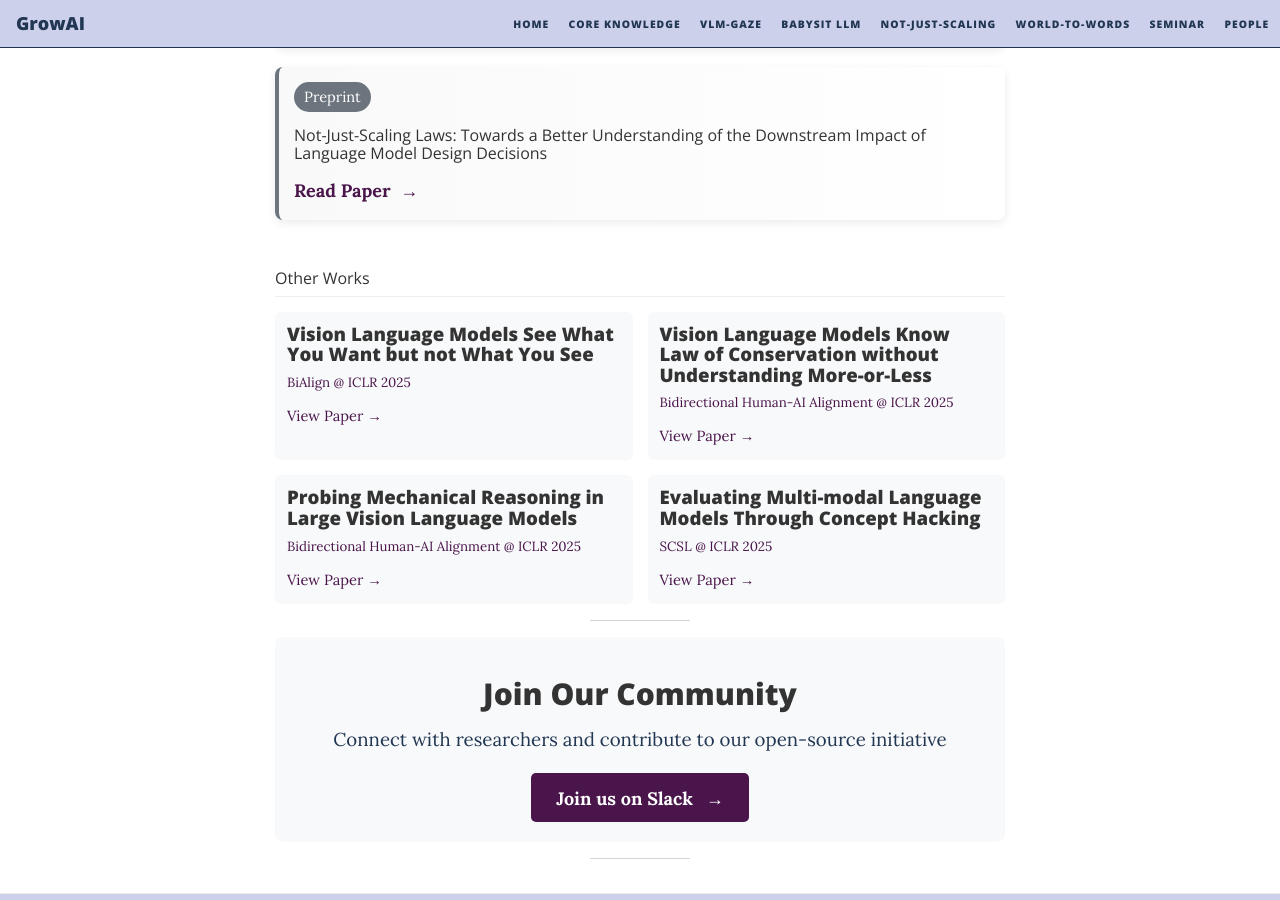
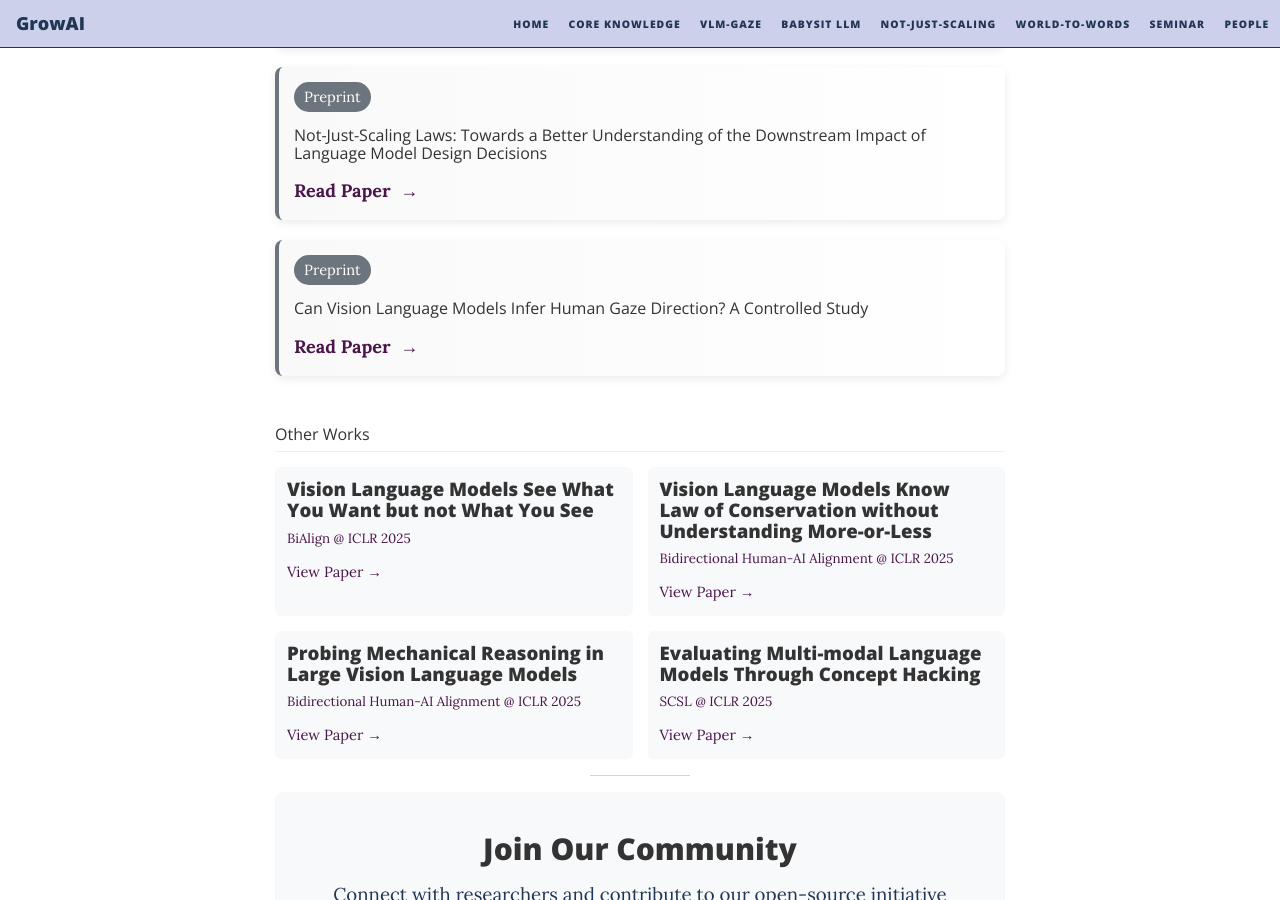
Before and after one commit to growing-ai-like-a-child/growing-ai-like-a-child.github.io, a Jekyll site: the page built from index.html, in a window 1280 px wide and 900 px high, scrolled down 1141 px. Built offline with Jekyll 4.4.1, drawn with Linux system fonts in a browser that asks for light colours; nearby versions of some CDN libraries; the list of posts is cut into pages by our own code.

Commit message:
update core knowledge and gaze

```diff
--- a/_config.yml
+++ b/_config.yml
@@ -22,7 +22,6 @@ navbar-links:
   World-to-Words: "/pages/OctoBERT"
   Seminar: "/pages/Seminars"
   People: "/pages/Members"
-
 
 # Image to show in the navigation bar - works best with a square image
 # Remove this parameter if you don't want an image in the navbar
--- a/index.html
+++ b/index.html
@@ -57,8 +57,8 @@ layout: home
     <!-- ICML Publication -->
     <div class="publication-card" style="background: linear-gradient(to right, #f9f9f9, #ffffff); border-left: 4px solid #4A154B; border-radius: 8px; box-shadow: 0 3px 10px rgba(0,0,0,0.08); padding: 15px; transition: transform 0.2s ease;">
         <div class="pub-badge" style="display: inline-block; background-color: #4A154B; color: white; padding: 4px 10px; border-radius: 20px; font-size: 11pt; margin-bottom: 10px;">ICML 2025</div>
-        <h4 style="margin: 5px 0 10px 0; font-size: 16pt; color: #333;"><a href="https://growing-ai-like-a-child.github.io/pages/Core/" target="_blank" style="color: #333; text-decoration: none;">Core Knowledge Deficits in Multi-Modal Language Models</a></h4>
-        <a href="https://growing-ai-like-a-child.github.io/pages/Core/" target="_blank" class="pub-link" style="display: inline-block; color: #4A154B; text-decoration: none; font-weight: bold; margin-top: 5px; border-bottom: 1px solid transparent; transition: border-color 0.3s ease;">
+        <h4 style="margin: 5px 0 10px 0; font-size: 16pt; color: #333;"><a href="https://williamium3000.github.io/core-knowledge/" target="_blank" style="color: #333; text-decoration: none;">Core Knowledge Deficits in Multi-Modal Language Models</a></h4>
+        <a href="https://williamium3000.github.io/core-knowledge//" target="_blank" class="pub-link" style="display: inline-block; color: #4A154B; text-decoration: none; font-weight: bold; margin-top: 5px; border-bottom: 1px solid transparent; transition: border-color 0.3s ease;">
             Read Paper <span style="margin-left: 5px;">→</span>
         </a>
     </div>
@@ -77,6 +77,15 @@ layout: home
         <div class="pub-badge" style="display: inline-block; background-color: #6c757d; color: white; padding: 4px 10px; border-radius: 20px; font-size: 11pt; margin-bottom: 10px;">Preprint</div>
         <h4 style="margin: 5px 0 10px 0; font-size: 16pt; color: #333;"><a href="https://growing-ai-like-a-child.github.io/pages/notjust/" target="_blank" style="color: #333; text-decoration: none;">Not-Just-Scaling Laws: Towards a Better Understanding of the Downstream Impact of Language Model Design Decisions</a></h4>
         <a href="https://growing-ai-like-a-child.github.io/pages/notjust/" target="_blank" class="pub-link" style="display: inline-block; color: #4A154B; text-decoration: none; font-weight: bold; margin-top: 5px; border-bottom: 1px solid transparent; transition: border-color 0.3s ease;">
+            Read Paper <span style="margin-left: 5px;">→</span>
+        </a>
+    </div>
+
+    <!-- Preprint -->
+    <div class="publication-card" style="background: linear-gradient(to right, #f9f9f9, #ffffff); border-left: 4px solid #6c757d; border-radius: 8px; box-shadow: 0 3px 10px rgba(0,0,0,0.08); padding: 15px; transition: transform 0.2s ease;">
+        <div class="pub-badge" style="display: inline-block; background-color: #6c757d; color: white; padding: 4px 10px; border-radius: 20px; font-size: 11pt; margin-bottom: 10px;">Preprint</div>
+        <h4 style="margin: 5px 0 10px 0; font-size: 16pt; color: #333;"><a href="https://grow-ai-like-a-child.github.io/gaze/" target="_blank" style="color: #333; text-decoration: none;">Can Vision Language Models Infer Human Gaze Direction? A Controlled Study</a></h4>
+        <a href="https://grow-ai-like-a-child.github.io/gaze/" target="_blank" class="pub-link" style="display: inline-block; color: #4A154B; text-decoration: none; font-weight: bold; margin-top: 5px; border-bottom: 1px solid transparent; transition: border-color 0.3s ease;">
             Read Paper <span style="margin-left: 5px;">→</span>
         </a>
     </div>
```
Also changed, not shown: pages/Members.md (+10 -0 lines), 1 other file.
